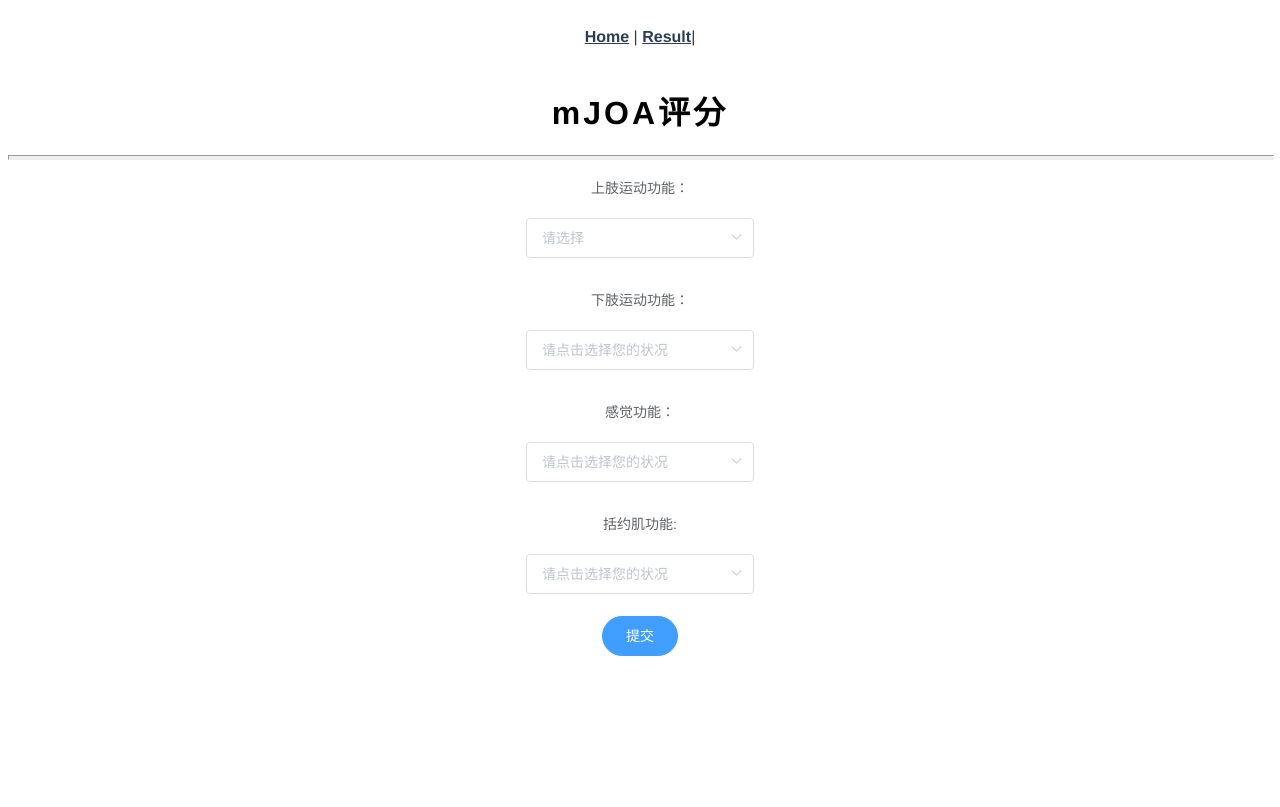
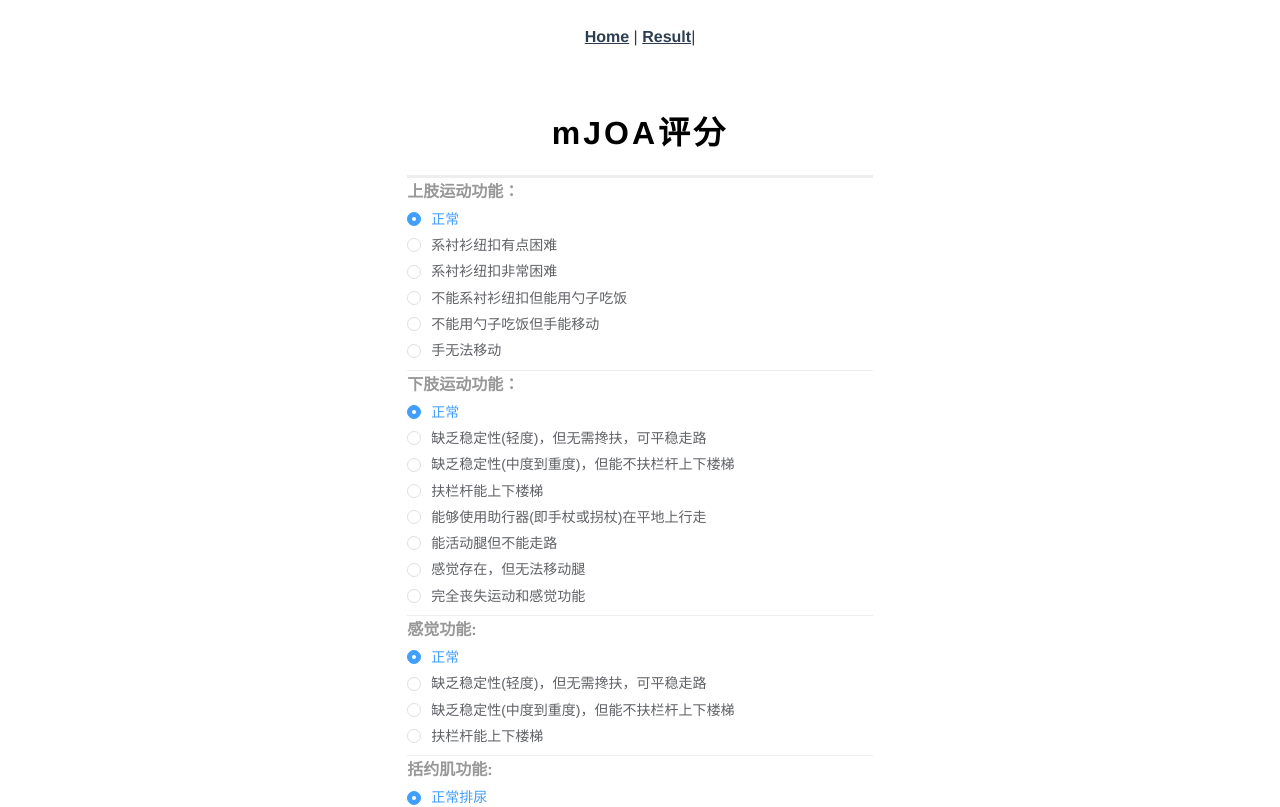
Before and after one commit to XuNing2/mini_program, a Vue app: page /mJOA in a window 1280 px wide. Shown: the top 807 px of the page. Built offline with nearby package versions, Linux system fonts and the light colour scheme.

Commit message:
修改问卷页面

```diff
--- a/src/views/Qs_mJOA.vue
+++ b/src/views/Qs_mJOA.vue
@@ -1,84 +1,87 @@
 <template>
     <div>
-        <h1 class="title">mJOA评分</h1>
-        <hr class="hr" />
+        <el-main>
+            <!-- Main content -->
+            <h1 class="title">mJOA评分</h1>
+            <div class="hr" />
+            <div class="question">上肢运动功能：</div>
+            <div>
+                <el-radio v-model="form.limb" label="5">正常</el-radio>
 
-        <el-form ref="form" :model="form" label-position="top">
-            <el-form-item label="上肢运动功能：">
-                <el-select v-model="form.limb">
-                    <el-option label="正常" value="5"></el-option>
-                    <el-option label="系衬衫纽扣有点困难" value="4"></el-option>
-                    <el-option label="系衬衫纽扣非常困难" value="3"></el-option>
-                    <el-option
-                        label="不能系衬衫纽扣但能用勺子吃饭"
-                        value="2"
-                    ></el-option>
-                    <el-option
-                        label="不能用勺子吃饭但手能移动"
-                        value="1"
-                    ></el-option>
-                    <el-option label="手无法移动" value="0"></el-option>
-                </el-select>
-            </el-form-item>
+                <el-radio v-model="form.limb" label="4"
+                    >系衬衫纽扣有点困难</el-radio
+                >
+                <el-radio v-model="form.limb" label="3"
+                    >系衬衫纽扣非常困难</el-radio
+                >
+                <el-radio v-model="form.limb" label="2"
+                    >不能系衬衫纽扣但能用勺子吃饭</el-radio
+                >
+                <el-radio v-model="form.limb" label="1"
+                    >不能用勺子吃饭但手能移动</el-radio
+                >
+                <el-radio v-model="form.limb" label="0">手无法移动</el-radio>
+            </div>
+            <div class="hr1" />
 
-            <el-form-item label="下肢运动功能：">
-                <el-select v-model="form.leg" placeholder="请点击选择您的状况">
-                    <el-option label="正常" value="7"></el-option>
-                    <el-option
-                        label="缺乏稳定性(轻度)，但无需搀扶，可平稳走路"
-                        value="6"
-                    ></el-option>
-                    <el-option
-                        label="缺乏稳定性(中度到重度)，但能不扶栏杆上下楼梯"
-                        value="5"
-                    ></el-option>
-                    <el-option label="扶栏杆能上下楼梯" value="4"></el-option>
-                    <el-option
-                        label="能够使用助行器(即手杖或拐杖)在平地上行走"
-                        value="3"
-                    ></el-option>
-                    <el-option label="能活动腿但不能走路" value="2"></el-option>
-                    <el-option
-                        label="感觉存在，但无法移动腿"
-                        value="1"
-                    ></el-option>
-                    <el-option
-                        label="完全丧失运动和感觉功能"
-                        value="0"
-                    ></el-option>
-                </el-select>
-            </el-form-item>
+            <div class="question">下肢运动功能：</div>
+            <div>
+                <el-radio v-model="form.leg" label="7">正常</el-radio>
 
-            <el-form-item label="感觉功能：">
-                <el-select v-model="form.feel" placeholder="请点击选择您的状况">
-                    <el-option label="无感觉缺失" value="3"></el-option>
-                    <el-option label="轻度感觉缺失" value="2"></el-option>
-                    <el-option label="严重感觉缺失或疼痛" value="1"></el-option>
-                    <el-option label="完全丧失手部感觉" value="0"></el-option>
-                </el-select>
-            </el-form-item>
+                <el-radio v-model="form.leg" label="6"
+                    >缺乏稳定性(轻度)，但无需搀扶，可平稳走路</el-radio
+                >
+                <el-radio v-model="form.leg" label="5"
+                    >缺乏稳定性(中度到重度)，但能不扶栏杆上下楼梯</el-radio
+                >
+                <el-radio v-model="form.leg" label="4"
+                    >扶栏杆能上下楼梯</el-radio
+                >
+                <el-radio v-model="form.leg" label="3"
+                    >能够使用助行器(即手杖或拐杖)在平地上行走</el-radio
+                >
+                <el-radio v-model="form.leg" label="2"
+                    >能活动腿但不能走路</el-radio
+                >
+                <el-radio v-model="form.leg" label="1"
+                    >感觉存在，但无法移动腿</el-radio
+                >
+                <el-radio v-model="form.leg" label="0"
+                    >完全丧失运动和感觉功能</el-radio
+                >
+            </div>
+            <div class="hr1" />
+            <div class="question">感觉功能:</div>
+            <div>
+                <el-radio v-model="form.feel" label="3">正常</el-radio>
 
-            <el-form-item label="括约肌功能:">
-                <el-select
-                    v-model="form.sphinc"
-                    placeholder="请点击选择您的状况"
+                <el-radio v-model="form.feel" label="2"
+                    >缺乏稳定性(轻度)，但无需搀扶，可平稳走路</el-radio
                 >
-                    <el-option label="正常排尿" value="3"></el-option>
-                    <el-option
-                        label="排尿困难(轻度到中度)"
-                        value="2"
-                    ></el-option>
-                    <el-option label="排尿困难(重度)" value="1"></el-option>
-                    <el-option label="无法自主排尿" value="0"></el-option>
-                </el-select>
-            </el-form-item>
+                <el-radio v-model="form.feel" label="1"
+                    >缺乏稳定性(中度到重度)，但能不扶栏杆上下楼梯</el-radio
+                >
+                <el-radio v-model="form.feel" label="0"
+                    >扶栏杆能上下楼梯</el-radio
+                >
+            </div>
+            <div class="hr1" />
+            <div class="question">括约肌功能:</div>
+            <div>
+                <el-radio v-model="form.sphinc" label="3">正常排尿</el-radio>
 
-            <el-form-item>
-                <el-button type="primary" @click="onSubmit" round
-                    >提交</el-button
+                <el-radio v-model="form.sphinc" label="2"
+                    >排尿困难(轻度到中度)</el-radio
                 >
-            </el-form-item>
-        </el-form>
+                <el-radio v-model="form.sphinc" label="1"
+                    >排尿困难(重度)</el-radio
+                >
+                <el-radio v-model="form.sphinc" label="0"
+                    >无法自主排尿</el-radio
+                >
+                <div class="hr1" />
+            </div> </el-main
+        ><el-button type="primary" @click="onSubmit" round>提交</el-button>
     </div>
 </template>
 
@@ -87,10 +90,10 @@ export default {
     data() {
         return {
             form: {
-                limb: "",
-                leg: "",
-                feel: "",
-                sphinc: "",
+                limb: "5",
+                leg: "7",
+                feel: "3",
+                sphinc: "3",
                 // score: "",
             },
         };
@@ -135,12 +138,20 @@ export default {
 };
 </script>
 
-<style>
+<style scoped>
 /* .container{
   display: flex;
   flex-direction: column;
   align-items: center;
 } */
+.el-main {
+    /* color: #333; */
+    text-align: left;
+    display: flex;
+    flex-direction: column;
+    margin-left: 30%;
+    margin-right: 30%;
+}
 .title {
     /* font-size: 55rpx;
   margin-top: 20rpx;
@@ -148,10 +159,24 @@ export default {
     font-weight: bold;
     letter-spacing: 3px;
     color: black;
+    text-align: center;
+}
+.question {
+    color: #989898;
+    font-weight: bold;
 }
 .hr {
     width: 100%;
     height: 3px;
     background-color: #eeeeee;
 }
+.hr1 {
+    width: 100%;
+    height: 1px;
+    background-color: #eeeeee;
+}
+.el-radio {
+    display: block;
+    margin: 10px 0;
+}
 </style>
```
